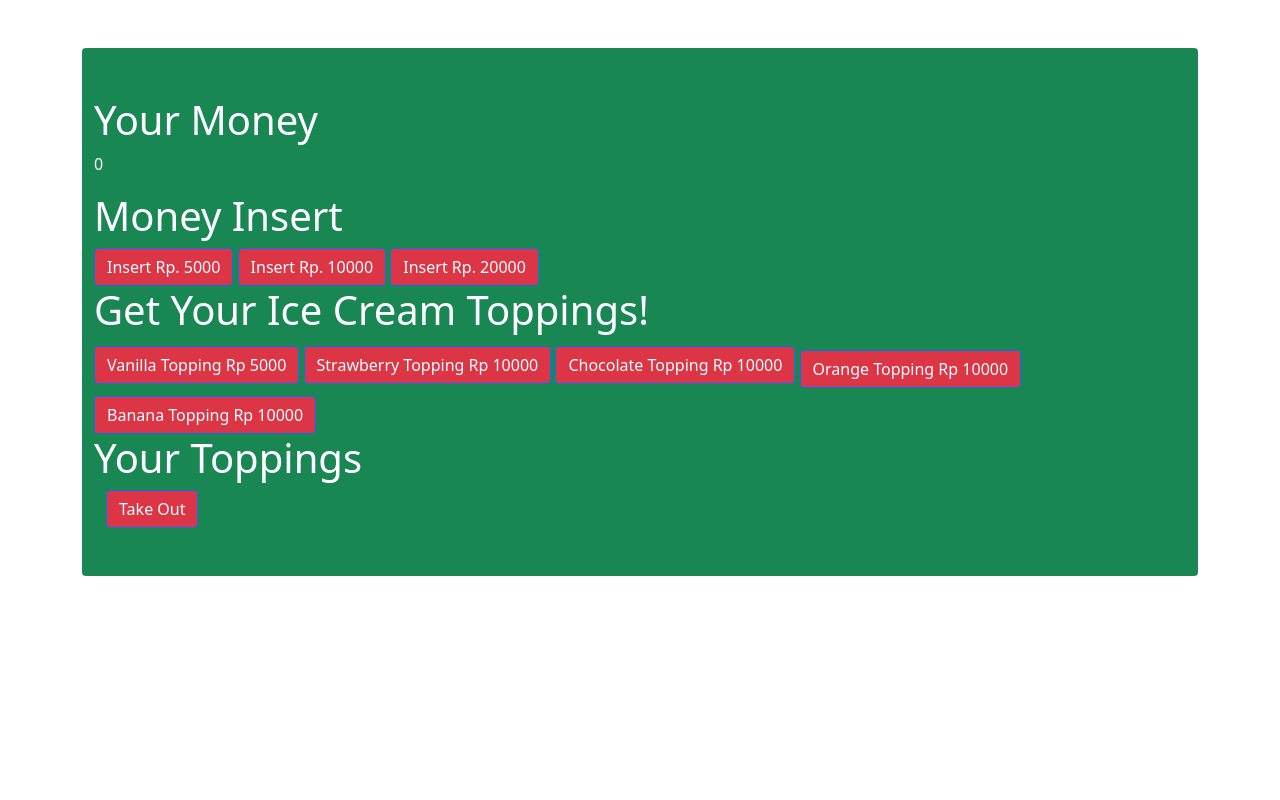
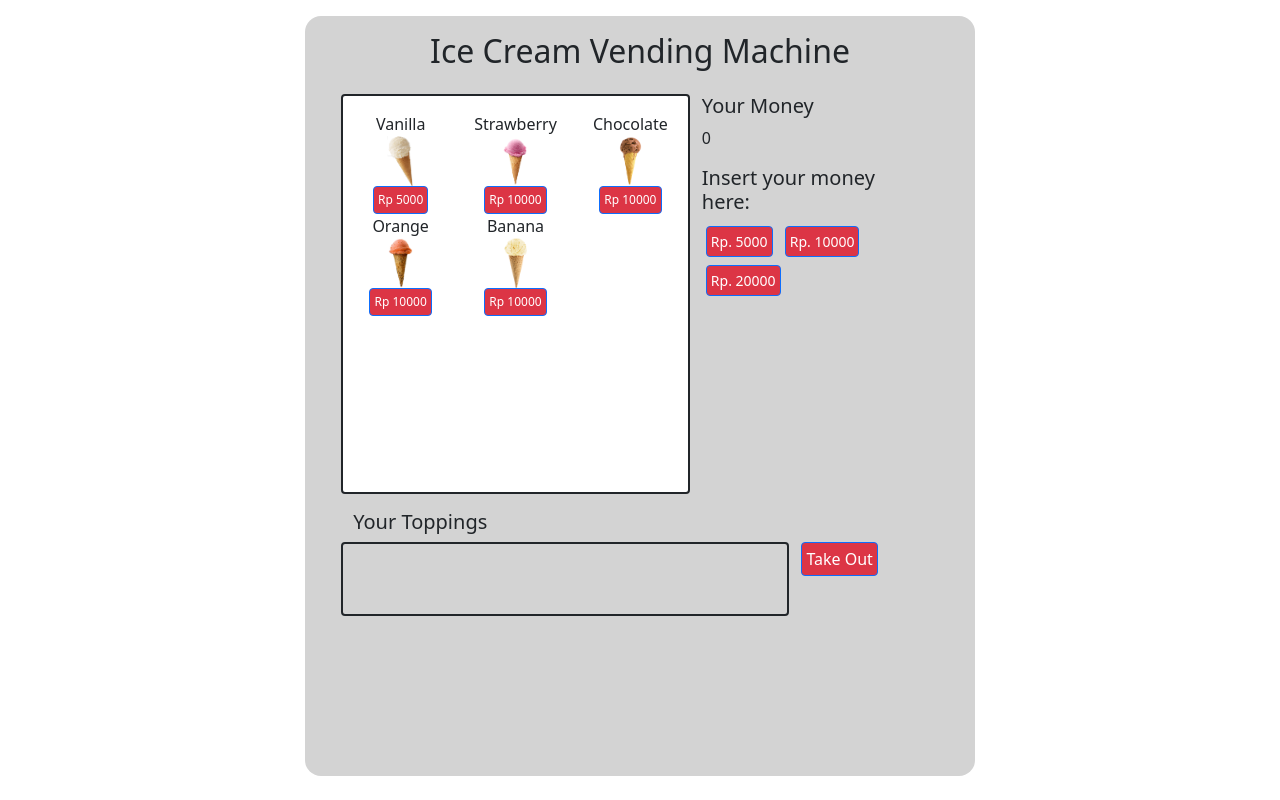
Before and after one commit to Renrensan/Ice-Cream-Vending-Machine-using-DFA, a plain HTML site: page index.html in a window 1280 px wide. Drawn offline with nearby package versions, Linux system fonts and the light colour scheme.

Commit message:
remake front-end

```diff
--- a/index.css
+++ b/index.css
@@ -0,0 +1,36 @@
+.content {
+    background-color: lightgray;
+    max-width: 60%;
+    height: 95vh;
+    border-radius: 16px;
+}
+
+.menu {
+    height: 400px;
+}
+
+.menu-item {
+    display: flex;
+    flex-direction: column;
+    text-align: center;
+    justify-content: center;
+}
+
+.img {
+    display: flex;
+    justify-content: center;
+}
+
+#insert2 {
+    font-size: 12px;
+    width: fit-content;
+}
+
+#insert1 {
+    font-size: 14px;
+}
+
+#output-container {
+    height: 70px;
+    overflow: overlay;
+}
--- a/index.html
+++ b/index.html
@@ -9,30 +9,72 @@
     <title>Vending Maching Using FSA</title>
 </head>
 <body>
-    <div class="parent container d-flex justify-content-center align-items-center h-100" id='login-container'>
-        <div class="container-fluid mt-5 mb-5 bg-success rounded">
-            <div class="mt-5 mb-5 text-white">
-                <div>
-                    <h1>Your Money</h1>
+    <div class="container d-flex justify-content-center">
+        <div class="content px-5 py-3 m-3">
+            <div class="title d-flex justify-content-center">
+                <h2>Ice Cream Vending Machine</h2>
+            </div>
+            <div class="menu row my-3">
+                <div class="left col bg-white border border-dark border-2 rounded">
+                    <div class="display row py-3">
+                        <div class="menu-item col-4">
+                            <label>Vanilla</label>
+                            <div class="img">
+                                <img src="img/vanilla.png" alt="" height="50px">
+                            </div>
+                            <button onclick="handleInput('Vanilla')" class="btn btn-primary bg-danger m-auto p-1" id="insert2" >Rp 5000</button>
+                        </div>
+                        <div class="menu-item col-4">
+                            <label>Strawberry</label>
+                            <div class="img">
+                                <img src="img/strawberry.png" alt="" height="50px">
+                            </div>
+                            <button onclick="handleInput('Strawberry')" class="btn btn-primary bg-danger m-auto p-1" id="insert2" >Rp 10000</button>
+                        </div>
+                        <div class="menu-item col-4">
+                            <label>Chocolate</label>
+                            <div class="img">
+                                <img src="img/chocolate.png" alt="" height="50px">
+                            </div>
+                            <button onclick="handleInput('Chocolate')" class="btn btn-primary bg-danger m-auto p-1" id="insert2" >Rp 10000</button>
+                        </div>
+                        <div class="menu-item col-4">
+                            <label>Orange</label>
+                            <div class="img">
+                                <img src="img/orange.png" alt="" height="50px">
+                            </div>
+                            <button onclick="handleInput('Orange')" class="btn btn-primary bg-danger m-auto p-1" id="insert2" >Rp 10000</button>
+                        </div>
+                        <div class="menu-item col-4">
+                            <label>Banana</label>
+                            <div class="img">
+                                <img src="img/banana.png" alt="" height="50px">
+                            </div>
+                            <button onclick="handleInput('Banana')" class="btn btn-primary bg-danger m-auto p-1" id="insert2" >Rp 10000</button>
+                        </div>
+                    </div>
+                </div>
+                <div class="right col-5">
                     <div id='current-money'>
+                        <h5>Your Money</h5>
                         <p id='money'>0</p>
                     </div>
+                    <div class="money-button">
+                        <h5>Insert your money here:</h5>
+                        <button onclick="handleInput(5000)" class="btn btn-primary bg-danger m-1 p-1" id="insert1"  >Rp. 5000</button>
+                        <button onclick="handleInput(10000)" class="btn btn-primary bg-danger m-1 p-1" id="insert1" >Rp. 10000</button>
+                        <button onclick="handleInput(20000)" class="btn btn-primary bg-danger m-1 p-1" id="insert1" >Rp. 20000</button>
+                    </div>
                 </div>
-                <h1>Money Insert</h1>
-                <button onclick="handleInput(5000)" class="btn btn-primary bg-danger" id="insert1"  >Insert Rp. 5000</button>
-                <button onclick="handleInput(10000)" class="btn btn-primary bg-danger" id="insert2" >Insert Rp. 10000</button>
-                <button onclick="handleInput(20000)" class="btn btn-primary bg-danger" id="insert2" >Insert Rp. 20000</button>
-                <h1>Get Your Ice Cream Toppings!</h1>
-                <button onclick="handleInput('Vanilla')" class="btn btn-primary bg-danger" id="insert2" >Vanilla Topping Rp 5000</button>
-                <button onclick="handleInput('Strawberry')" class="btn btn-primary bg-danger" id="insert2" >Strawberry Topping Rp 10000</button>
-                <button onclick="handleInput('Chocolate')" class="btn btn-primary bg-danger" id="insert2" >Chocolate Topping Rp 10000</button>
-                <button onclick="handleInput('Orange')" class="btn btn-primary bg-danger mt-2" id="insert2" >Orange Topping Rp 10000</button>
-                <button onclick="handleInput('Banana')" class="btn btn-primary bg-danger mt-2" id="insert2" >Banana Topping Rp 10000</button>
-                <h1>Your Toppings</h1>
-                <div class="container" id='output-container'>
+            </div>
+            <div class="take-out row">
+                <h5>Your Toppings</h5>
+                <div class="col border border-dark border-2 rounded">
+                    <div id='output-container'>
+                    </div>
                 </div>
-                <div class="container">
-                    <button onclick="takeOutToppings()" class="btn btn-primary bg-danger">Take Out</button>
+                <div class="col-3">
+                    <button onclick="takeOutToppings()" class="btn btn-primary bg-danger m-auto p-1">Take Out</button>
                 </div>
             </div>
         </div>
--- a/index.js
+++ b/index.js
@@ -172,7 +172,7 @@ function showBoughtToppings(index){
     innerContainer.className = 'container';
     innerContainer.id = "outputs"
     let output = document.createElement('p');
-    output.className = 'text-bold text-white'
+    output.className = 'text-bold text-black'
     output.innerHTML = toppings[index];
     container.appendChild(innerContainer);
     innerContainer.appendChild(output);
@@ -181,7 +181,7 @@ function showBoughtToppings(index){
 function showCurrentMoney(){
     let container = document.getElementById('current-money');
     let currentMoney = document.createElement('p');
-    currentMoney.className = 'text-white';
+    currentMoney.className = 'text-black';
     currentMoney.id = 'money';
     currentMoney.innerHTML = totalMoney;
     container.appendChild(currentMoney);
```
Also changed, not shown: img/banana.png (added), img/chocolate.png (added), img/orange.png (added), img/strawberry.png (added), img/vanilla.png (added).
